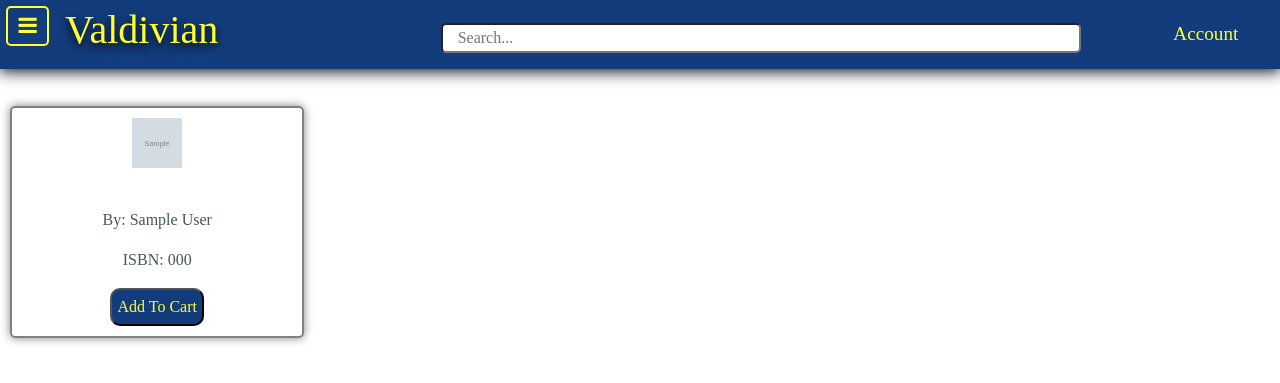
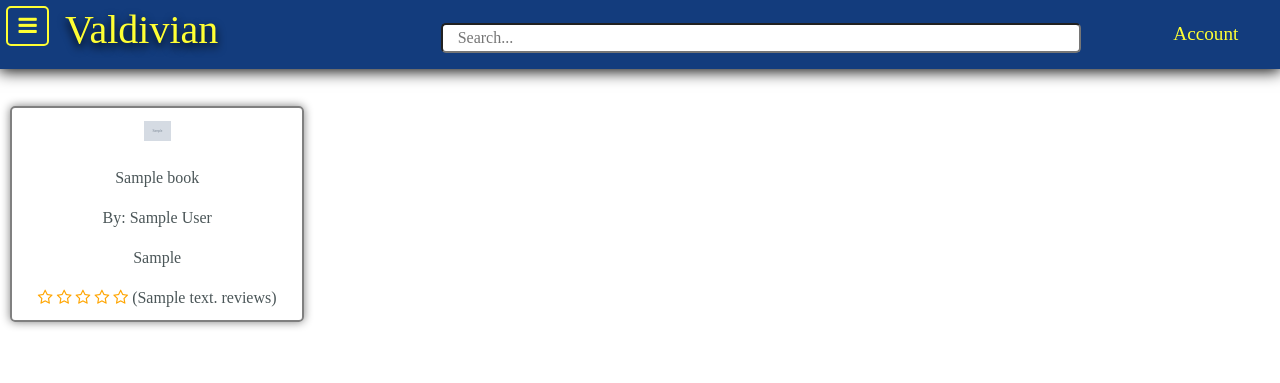
Before and after one commit to DShaulov/CS50-Web-FinalProject, a Django app: page /book-section in a window 1280 px wide. Shown: the top 383 px of the page. Run offline with Django 3.2, Linux system fonts and the light colour scheme; tables that the repository leaves empty hold one stand-in row (values such as "Sample post"); grey boxes marked "Sample" are stand-in pictures; some libraries are stand-ins or nearby versions.

Commit message:
26/05/20

```diff
--- a/Valdivian/urls.py
+++ b/Valdivian/urls.py
@@ -26,5 +26,7 @@ urlpatterns = [
     path('book-section', include('store.urls')),
     path('write-csv-to-database', include('store.urls')),
     path('electronics-section', include('store.urls')),
-    path('electronics-product-page', include('store.urls'))
+    path('electronics-product-page', include('store.urls')),
+    path('book-product-page', include('store.urls')),
+    path('delete-duplciates', include('store.urls'))
 ]
--- a/store/models.py
+++ b/store/models.py
@@ -26,6 +26,8 @@ class Book(models.Model):
     genre = models.CharField(max_length=64)
     language = models.CharField(max_length=64)
     image_path = models.CharField(max_length=64)
+    review_count = models.CharField(max_length=64, default=0)
+    average_rating = models.CharField(max_length=64, default=0)
 
     def __str__(self):
         return f"{self.name}"
--- a/store/static/scripts/fill-rating.js
+++ b/store/static/scripts/fill-rating.js
@@ -7,7 +7,6 @@ $(document).ready( () => {
     $(".rating-stars").each( (element) => {
         // for each rating bar, check whats the databse rating
         database_rating = $('.rating-stars')[element].previousElementSibling.innerHTML;
-        console.log(database_rating);
 
         // according to the database rating, fill out the stars
         all_stars = $('.rating-stars')[element].children
--- /dev/null
+++ b/store/static/scripts/redirect-to-book-product-page.js
@@ -0,0 +1,13 @@
+/**
+ * contains instructions for redirecting a user to a book product page upon clicking the item div
+ */
+
+function redirect_to_book_product_page() {
+    // get the correct div from the click event
+    find_item_div = $(event.target)
+    while ($(find_item_div).hasClass('item-card') == false) {
+        find_item_div = $(find_item_div).parent()
+    }
+    // submit the form in order to redirect to the product page
+    $(find_item_div).children(".book-product-form").submit();
+}
--- a/store/static/style/styles.css
+++ b/store/static/style/styles.css
@@ -1,4 +1,4 @@
-.my-text, .store-main-slogan, a, p, input, .form-label, .form-button, .my-links, .my-nav-links, .my-brand, .my-nav, .my-mobile-nav, body, html {
+.my-text, .add-to-cart-btn, .store-main-slogan, a, p, input, .form-label, .form-button, .my-links, .my-nav-links, .my-brand, .my-nav, .my-mobile-nav, body, html {
   font-family: "Times New Roman", Times, serif;
   color: #4b5658;
 }
@@ -205,4 +205,21 @@ body, html {
   color: #FFFF33;
 }
 
+.product-page-div {
+  text-align: center;
+  margin-left: 5%;
+  width: 85%;
+}
+
+.add-to-cart-btn {
+  background-color: #FFFF33;
+  border: 1px black solid;
+  border-radius: 10px;
+  padding-left: 2%;
+  padding-right: 2%;
+  padding-top: 1%;
+  padding-bottom: 1%;
+  box-shadow: 0px 5px 10px;
+}
+
 /*# sourceMappingURL=styles.css.map */
--- a/store/static/style/styles.scss
+++ b/store/static/style/styles.scss
@@ -236,3 +236,21 @@ a {
     @extend .my-text;
     color: $brand_color;
 }
+
+.product-page-div {
+    text-align: center;
+    margin-left: 5%;
+    width: 85%;
+}
+
+.add-to-cart-btn {
+    @extend .my-text;
+    background-color: $brand_color;
+    border: 1px black solid;
+    border-radius: 10px;
+    padding-left: 2%;
+    padding-right: 2%;
+    padding-top: 1%;
+    padding-bottom: 1%;
+    box-shadow: 0px 5px 10px;
+}
--- a/store/templates/book-section.html
+++ b/store/templates/book-section.html
@@ -6,19 +6,33 @@
 {% endblock %}
 
 {% block script %}
+    <script src="{% static 'scripts/redirect-to-book-product-page.js' %}"></script>
+    <script src="{% static 'scripts/fill-rating.js' %}"></script>
 
 {% endblock %}
 
 {% block body %}
     <br>
     {% for book in books %}
-        <div class="item-card">
-            <img src="{{ book.image_path }}" alt="" height="50px" width="50px">
+        <div class="item-card" onclick="redirect_to_book_product_page()">
+            <img src="{{ book.image_path }}" alt="" height="10%" width="10%">
             <br><br>
-            <p>{{ book.title }}</p>
+            <p>{{ book.name }}</p>
             <p>By: {{ book.author }}</p>
-            <p>ISBN: {{ book.isbn }}</p>
-            <button class="form-button">Add To Cart</button>
+            <form action="/book-product-page" class="book-product-form" method="POST">
+                {% csrf_token %}
+                <input type="text" name="book_isbn" value="{{ book.isbn }}" hidden>
+            </form>
+            <p>{{ book.price }}</p>
+            <p class="database-rating" hidden>{{ book.average_rating }}</p>
+            <div class="rating-stars">
+                <span class="fa fa-star-o"></span>
+                <span class="fa fa-star-o"></span>
+                <span class="fa fa-star-o"></span>
+                <span class="fa fa-star-o"></span>
+                <span class="fa fa-star-o"></span>
+                <span>({{ book.review_count }} reviews)</span>
+            </div>
         </div>
     {% endfor %}
 {% endblock %}
--- a/store/templates/electronics-section.html
+++ b/store/templates/electronics-section.html
@@ -21,6 +21,7 @@
             <input type="text" value="{{ laptop.name }}" class="product-name" name="product_name" hidden>
             <p class="product-name">{{ laptop.name }}</p>
         </form>
+        <p>{{ laptop.price }}</p>
         <p class="database-rating" hidden>{{ laptop.average_rating }}</p>
         <div class="rating-stars">
             <span class="fa fa-star-o"></span>
@@ -28,6 +29,8 @@
             <span class="fa fa-star-o"></span>
             <span class="fa fa-star-o"></span>
             <span class="fa fa-star-o"></span>
+            <span>({{ laptop.review_count }} reviews)</span>
+
         </div>
     </div>
     {% endfor %}
--- a/store/templates/index.html
+++ b/store/templates/index.html
@@ -16,4 +16,6 @@
         <img src="{% static 'media/store-icon.png' %}" alt="" class="store-main-image">
         <img src="{% static 'media/store-icon-woman.png' %}" alt="" class="store-main-image-woman">
     </div>
+    <a href="/delete-duplicates">CLICK</a>
+
 {% endblock %}
--- a/store/urls.py
+++ b/store/urls.py
@@ -12,4 +12,6 @@ urlpatterns = [
     path('write-csv-to-database', views.write_csv_to_database, name="write-csv-to-database"),
     path('electronics-section', views.electronics_section, name="electronics-section"),
     path('electronics-product-page', views.electronics_product_page, name="electronics-product-page"),
+    path('book-product-page', views.book_product_page, name="book-product-page"),
+    path('delete-duplicates', views.delete_duplicates, name="delete-duplicates")
 ]
--- a/store/views.py
+++ b/store/views.py
@@ -6,6 +6,7 @@ from .models import User, Book, Laptop
 import csv
 import json
 import math
+import random
 
 # Create your views here.
 
@@ -198,4 +199,46 @@ def electronics_product_page(request):
                 'current_page' : "electronics-product-page",
                 'product' : product
             }
+
         return render(request, "electronics-product-page.html", context=context)
+
+
+def book_product_page(request):
+    if request.method == "POST":
+        book_isbn = request.POST.get('book_isbn')
+
+        book = Book.objects.get(
+            isbn = book_isbn
+        )
+
+        try:
+            context = {
+                'user': request.session['user'],
+                'current_page' : "book-product-page",
+                'book' : book
+            }
+
+        except KeyError:
+            context = {
+                'user': '',
+                'current_page' : "book-product-page",
+                'book' : book
+            }
+
+
+        return render(request, "book-product-page.html", context=context)
+
+def delete_duplicates(reqeust):
+    all_books = Book.objects.all()
+
+    for book in all_books:
+        random_price = random.randint(5, 20)
+        random_price = random_price - 0.01
+        random_price = "$" + str(random_price)
+
+        book.price = random_price
+        book.save()
+        print(random_price)
+
+
+    return HttpResponseRedirect("/")
```
Also changed, not shown: store/templates/book-product-page.html (added, +39 -0 lines), store/migrations/0012_auto_20200525_1419.py (added), 1 other file. Lines whose indentation alone changed are shown as unchanged.
